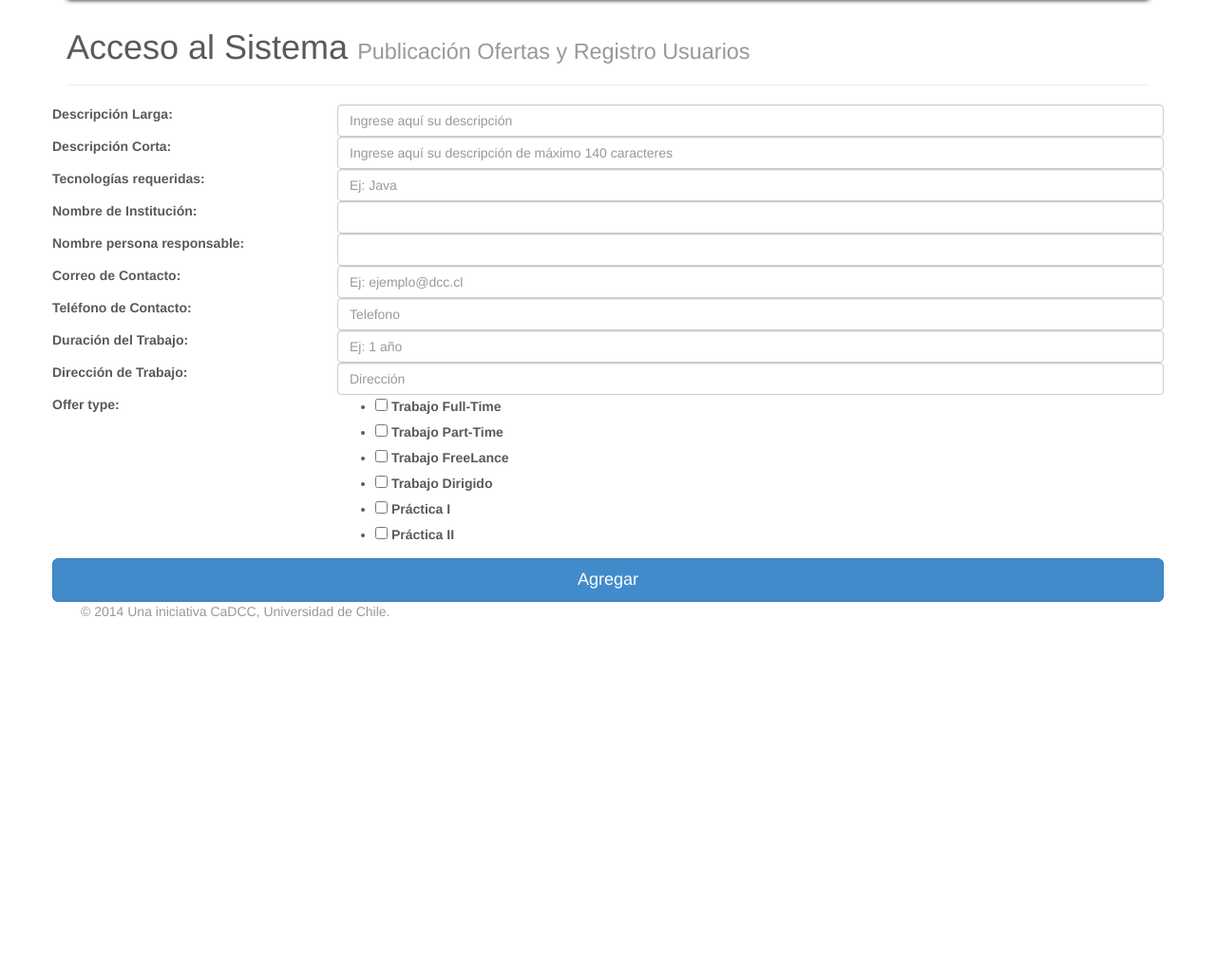
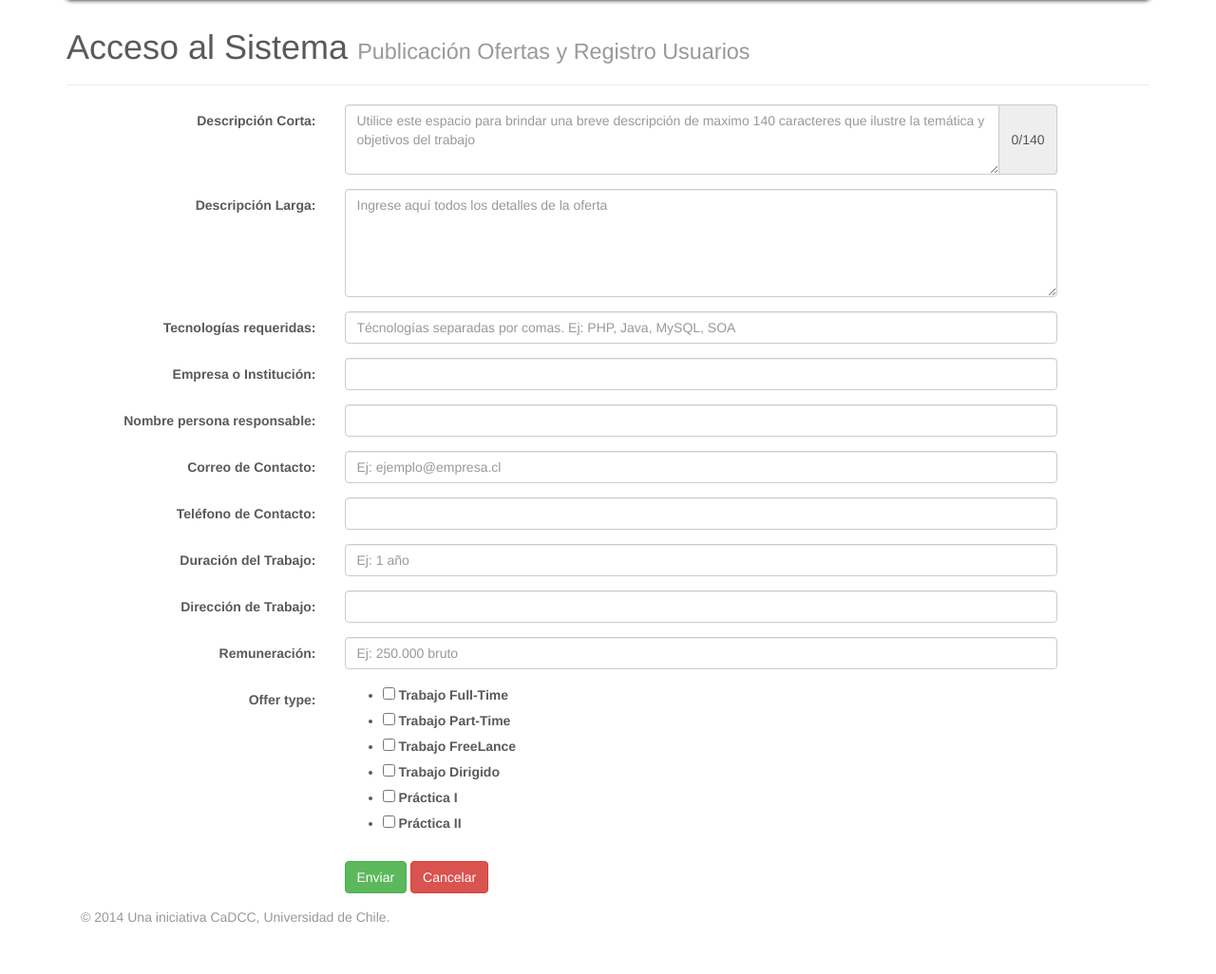
Before and after one commit to Zeeerooo/BolsaTrabajo, a Django app: page /oferta/ in a window 1280 px wide. Shown: the part 70-1096 px from the top of the page at 95% size. Before the commit the page ends 721 px from the top, so only its background shows below. Run offline with Django 3.2, Linux system fonts and the light colour scheme; some libraries are stand-ins or nearby versions.

Commit message:
cambios al formulario de entrada de ofertas. Aún falta implementar su funcionaldiad

```diff
--- a/public/forms.py
+++ b/public/forms.py
@@ -28,16 +28,16 @@ class AddOfferForm(forms.Form):
     """
         Clase que se encargará de definir los campos para el formulario de agregar ofertas
     """
-
-    long_description = forms.CharField(label="Descripción Larga",max_length=2000, error_messages={'required': 'Campo Obligatorio'}, widget=forms.TextInput(attrs={'type':'text', 'placeholder': 'Ingrese aquí su descripción', 'class' : 'form-control'}))
-    short_description = forms.CharField(label="Descripción Corta",max_length=140, error_messages={'required': 'Campo Obligatorio'}, widget=forms.TextInput(attrs={'type':'text', 'placeholder': 'Ingrese aquí su descripción de máximo 140 caracteres', 'class' : 'form-control'}))
-    tecnologies = forms.CharField(label="Tecnologías requeridas",max_length=500, required=False, widget=forms.TextInput(attrs={'type':'text', 'placeholder': 'Ej: Java', 'class' : 'form-control'}))
-    institution = forms.CharField(label="Nombre de Institución",max_length=100, error_messages={'required': 'Campo Obligatorio'}, widget=forms.TextInput(attrs={'type':'text', 'class' : 'form-control'}))
+    short_description = forms.CharField(label="Descripción Corta",max_length=140, error_messages={'required': 'Campo Obligatorio'}, widget=forms.Textarea(attrs={'placeholder': 'Utilice este espacio para brindar una breve descripción de maximo 140 caracteres que ilustre la temática y objetivos del trabajo', 'class' : 'form-control', 'rows' : '3', 'onkeyup' : 'updateChars()'}))
+    long_description = forms.URLField(label="Descripción Larga",max_length=2000, error_messages={'required': 'Campo Obligatorio'}, widget=forms.Textarea(attrs={'placeholder': 'Ingrese aquí todos los detalles de la oferta', 'class' : 'form-control', 'rows' : '5'}))
+    tecnologies = forms.CharField(label="Tecnologías requeridas",max_length=500, required=False, widget=forms.TextInput(attrs={'type':'text', 'placeholder': 'Técnologías separadas por comas. Ej: PHP, Java, MySQL, SOA', 'class' : 'form-control'}))
+    institution = forms.CharField(label="Empresa o Institución",max_length=100, error_messages={'required': 'Campo Obligatorio'}, widget=forms.TextInput(attrs={'type':'text', 'class' : 'form-control'}))
     responsable = forms.CharField(label="Nombre persona responsable",max_length=100, error_messages={'required': 'Campo Obligatorio'}, widget=forms.TextInput(attrs={'type':'text', 'class' : 'form-control'}))
-    mail = forms.EmailField(label='Correo de Contacto', max_length=70, error_messages={'required': 'Campo Obligatorio'} , widget=forms.TextInput(attrs={'type':'email', 'placeholder': 'Ej: ejemplo@dcc.cl', 'class' : 'form-control'}))
-    phone = forms.RegexField(label='Teléfono de Contacto',max_length=20, required=False, regex=r'^[0-9]+$', error_messages={"invalid": "Sólo debe ingresar números"}, widget=forms.TextInput(attrs={'type':'text', 'placeholder': 'Telefono', 'class' : 'form-control'}))
+    mail = forms.EmailField(label='Correo de Contacto', max_length=70, error_messages={'required': 'Campo Obligatorio'} , widget=forms.TextInput(attrs={'type':'email', 'placeholder': 'Ej: ejemplo@empresa.cl', 'class' : 'form-control'}))
+    phone = forms.RegexField(label='Teléfono de Contacto',max_length=20, required=False, regex=r'^[0-9]+$', error_messages={"invalid": "Sólo debe ingresar números"}, widget=forms.TextInput(attrs={'type':'text', 'placeholder': '', 'class' : 'form-control'}))
     length = forms.CharField(label='Duración del Trabajo',max_length=30, required=False, widget=forms.TextInput(attrs={'type':'text', 'placeholder': 'Ej: 1 año', 'class' : 'form-control'}))
-    work_direction = forms.CharField(label='Dirección de Trabajo',max_length=30, required=False, widget=forms.TextInput(attrs={'type':'text', 'placeholder': 'Dirección', 'class' : 'form-control'}))
+    work_direction = forms.CharField(label='Dirección de Trabajo',max_length=30, required=False, widget=forms.TextInput(attrs={'type':'text', 'placeholder': '', 'class' : 'form-control'}))
+    salary = forms.CharField(label='Remuneración',max_length=30, required=False, widget=forms.TextInput(attrs={'type':'text', 'placeholder': 'Ej: 250.000 bruto', 'class' : 'form-control'}))
     #offer_type = forms.ManyToManyField()
 
     offer_type = forms.MultipleChoiceField(choices=DATA_CHOICES, widget=forms.CheckboxSelectMultiple())
--- a/public/templates/oferta.html
+++ b/public/templates/oferta.html
@@ -29,24 +29,39 @@
 		</ul>
 	</div>
 	{% endif %}
-	<div class="row">
-	<form role="form" action="" method="post">
+
+	<!-- <div class="row"> -->
+		<form class="form-horizontal" role="form" action="" method="post">
 			{% csrf_token %}
 			{% for field in offerForm %}
-    		<div class="row">
-    		    <div class="col-xs-3">
-    	    		{{field.label_tag}}
+				<div class="form-group">
+					<span class="col-lg-3 control-label">{{field.label_tag}}</span>
+
+					<div class="col-lg-8">
+					{% if field.name == 'short_description' %}
+						<div class="input-group">
+							{{field}}
+							<span id="counter" class="input-group-addon">0/140</span>
 						</div>
-    	   		<div class="col-xs-9">
+					{% else %}
 						{{field}}
+					{% endif %}
 					</div>
+
 					{{field.errors}}
 				  </div>
 			{%endfor%}
 			<!--<button class="btn btn-lg btn-primary btn-block" type="submit">Agregar</button>-->
-    	<input type="submit" class="btn btn-lg btn-primary btn-block" value="Agregar" />
+			<!-- <input type="submit" class="btn btn-lg btn-primary btn-block" value="Agregar" /> -->
+			<div class="form-group">
+				<div class="col-lg-offset-3 col-lg-8">
+					<button type="submit" class="btn btn-success">Enviar</button>
+					<button class="btn btn-danger">Cancelar</button>
+				</div>
+			</div>
+
 		</form>
-    </div>
+    <!-- </div>-->
 {% endblock %}
 
 {% block footer %}
@@ -57,4 +72,5 @@
 	<script src="https://ajax.googleapis.com/ajax/libs/jquery/1.11.0/jquery.min.js"></script>
 	<script src="{% static 'js/bootstrap.min.js' %}"></script>
 	<script src="{% static 'js/scroll_link.js' %}"></script>
+	<script src="{% static 'js/updateChars.js' %}"></script>
 {% endblock %}
```
Lines whose indentation alone changed are shown as unchanged.
